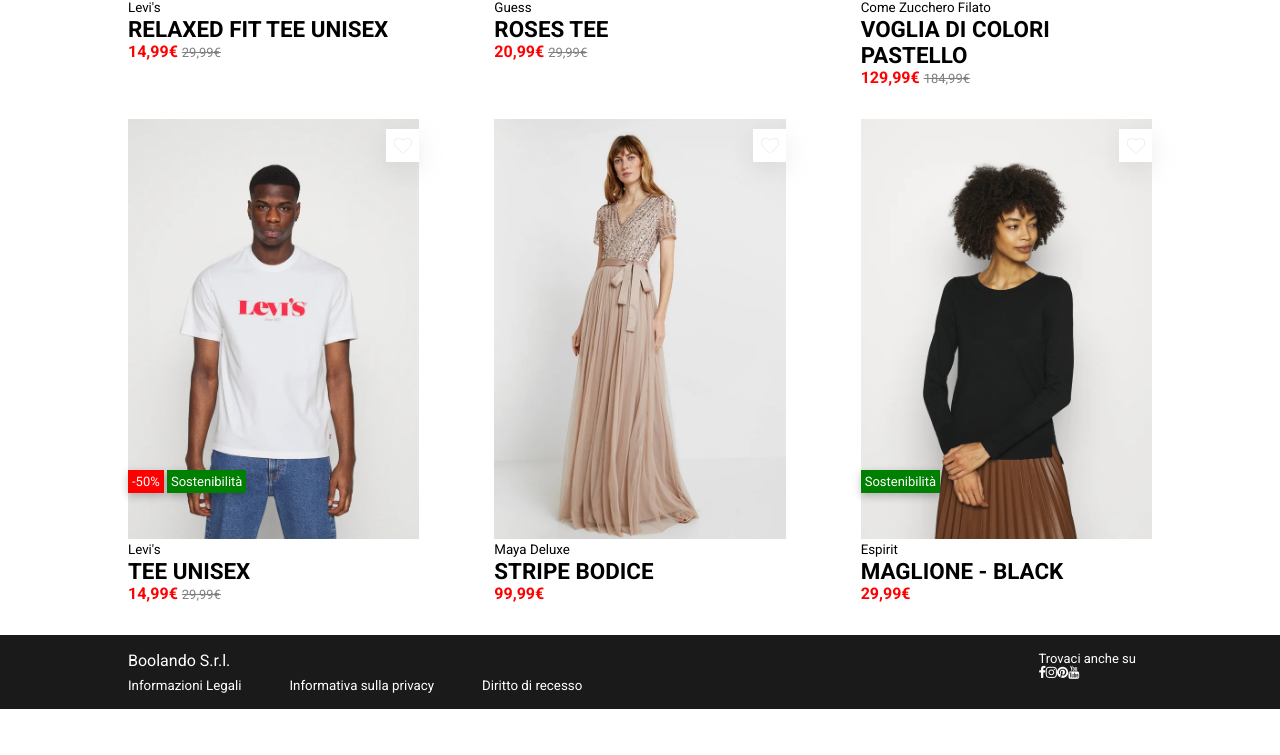
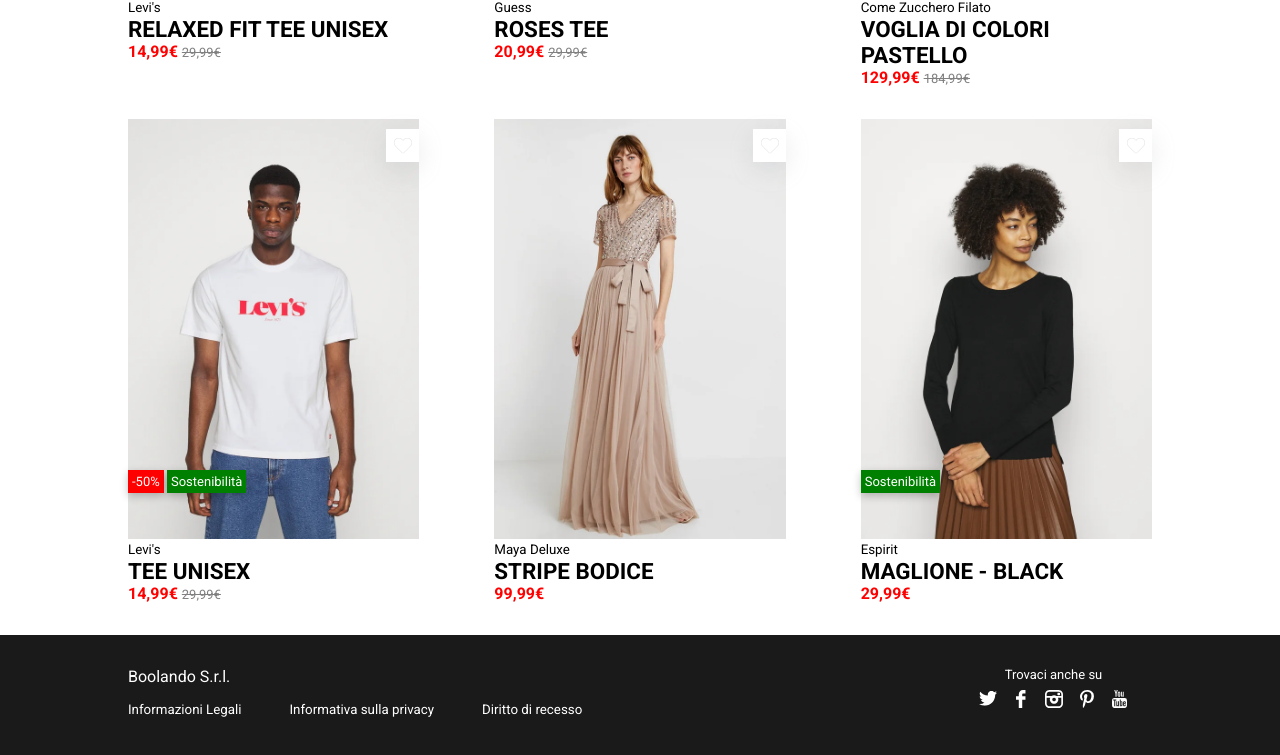
Before and after one commit to jfmarkan/html-css-boolando, a plain HTML site: page index.html in a window 1280 px wide. Shown: the part 504-1259 px from the top of the page. Before the commit the page ends 1213 px from the top, so only its background shows below. Drawn offline with Linux system fonts and the light colour scheme.

Commit message:
work done!

```diff
--- a/css/styles.css
+++ b/css/styles.css
@@ -42,7 +42,7 @@
     color: #FFF;
 }
 
-li:hover{
+header li:hover{
     background-color: rgba(255, 255, 255, 0.5);
     box-shadow: rgba(0, 0, 0, 0.25) 0px 25px 50px 0px;
 }
@@ -178,7 +178,7 @@
 
 /*FOOTER*/
 footer{
-    padding: 1rem 0;
+    padding: 2rem 0;
     position: relative;
     bottom: 0;
     width: 100%;
@@ -189,11 +189,10 @@
 }
 
 .sm-links{
+    text-align: center;
     font-size: small;
     padding: 0 1rem;;
 }
-
-
 
 .footer-left{
     flex-basis: 70%;
@@ -208,12 +207,8 @@
     justify-content: space-between;
 }
 
-footer ul{
-    padding-top: 0.5rem;;
-}
-
 footer li{
     font-size: smaller;
-    padding:0;
+    padding: 1rem 0;
     margin-right: 3rem;;
 }
--- a/index.html
+++ b/index.html
@@ -181,11 +181,21 @@
                 <div class="sm-links">
                     Trovaci anche su
                     <div class="social-media flex">
-                        <i class="icon"></i>
-                        <i class="fa fa-facebook"></i>
-                        <i class="fa fa-instagram"></i>
-                        <i class="fa fa-pinterest"></i>
-                        <i class="fa fa-youtube"></i>
+                        <i class="icon">
+                            <img src="img/Twitter.svg" alt="">
+                        </i>
+                        <i class="icon">
+                            <img src="img/Facebook.svg" alt="">
+                        </i>
+                        <i class="icon">
+                            <img src="img/Instagram.svg" alt="">
+                        </i>
+                        <i class="icon">
+                            <img src="img/Pinterest.svg" alt="">
+                        </i>
+                        <i class="icon">
+                            <img src="img/Youtube.svg" alt="">
+                        </i>
                     </div>
                 </div>
             </div>
```
